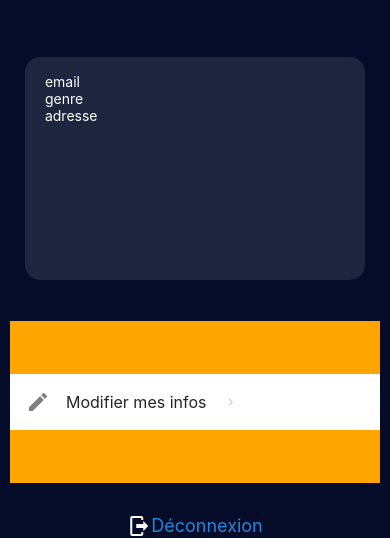
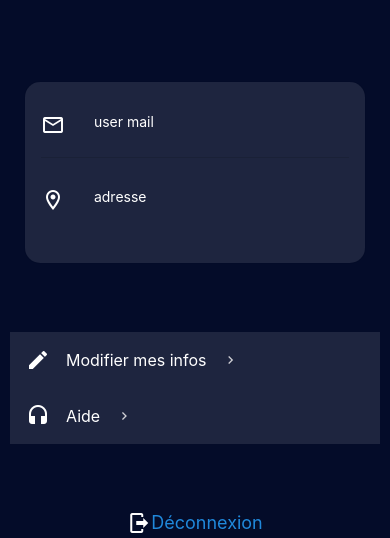
Before and after one commit to WildCodeSchool/2209-wns-hamilton-winterent-mobile, a React Native app: screen /ProfileScreen in a window 390 px wide. Shown: the part 237-775 px from the top of the page. Built offline with nearby package versions, Linux system fonts and the light colour scheme.

Commit message:
ProfileScreen ajout de style (en cours)

```diff
--- a/screens/ProfileScreen.js
+++ b/screens/ProfileScreen.js
@@ -20,15 +20,26 @@ export default function ProfileScreen({ navigation }) {
                 </View>
                 <View style={styles.infosContainer}>
                     <Card containerStyle={styles.cardElement}>
-                        <Text style={styles.paragraph}> email </Text>
-                        <Text style={styles.paragraph}> genre </Text>
-                        <Text style={styles.paragraph}> adresse </Text>
+                        <View style={{flexDirection: 'row', marginVertical : 15}}>
+                            <Icon style={{marginRight : 25}} name="email-outline" type="material-community" color="white" />
+                            <Text style={styles.paragraph}> user mail </Text>
+                        </View>
+                        <Card.Divider style={{marginVertical: 5}} />
+                        <View style={{flexDirection: 'row', marginVertical : 15}}>
+                            <Icon style={{marginRight : 25}} name="map-marker-outline" type="material-community" color="white" />
+                            <Text style={styles.paragraph}> adresse </Text>
+                        </View>
                     </Card>
                 </View>
                 <View style={styles.updateContainer}>
-                    <ListItem onPress={() => navigation.navigate('EditProfileScreen')}>
-                        <Icon name="pencil" type="material-community" color="grey" />
-                        <ListItem.Title>Modifier mes infos</ListItem.Title>
+                    <ListItem containerStyle={{backgroundColor : 'rgba(255, 255, 255, 0.1)'}}  onPress={() => navigation.navigate('EditProfileScreen')}>
+                        <Icon name="pencil" type="material-community" color="white"/>
+                        <ListItem.Title style={styles.paragraph}>Modifier mes infos</ListItem.Title>
+                        <ListItem.Chevron />
+                    </ListItem>
+                    <ListItem containerStyle={{backgroundColor : 'rgba(255, 255, 255, 0.1)'}} onPress={() => navigation.navigate('EditProfileScreen')}>
+                        <Icon name="headphones" type="material-community" color="white" />
+                        <ListItem.Title style={styles.paragraph}>Aide</ListItem.Title>
                         <ListItem.Chevron />
                     </ListItem>
                 </View>
@@ -53,13 +64,12 @@ const styles = StyleSheet.create({
     {
         flex: 0.4,
         paddingTop : 10,
-        // backgroundColor: 'red',
         alignItems: 'center',
         justifyContent: 'center',
     },
     infosContainer:
     {
-        flex: 0.4,
+        flex: 0.3,
         borderRadius : 16,
         // backgroundColor : 'yellow',
         margin : 10,
@@ -67,7 +77,6 @@ const styles = StyleSheet.create({
     updateContainer:
     {
         flex: 0.25,
-        backgroundColor: 'orange',
         justifyContent: 'center',
         margin : 10,
     },
@@ -80,11 +89,15 @@ const styles = StyleSheet.create({
     {
         flex : 0.9,
         borderRadius : 15,
-        backgroundColor : ' rgba(255, 255, 255, 0.1)',
+        backgroundColor : 'rgba(255, 255, 255, 0.1)',
         borderColor : 'transparent',
     },
     paragraph :
     {
         color : 'white',
+    },
+    icons :
+    {
+        color : 'white',
     }
 });
```
